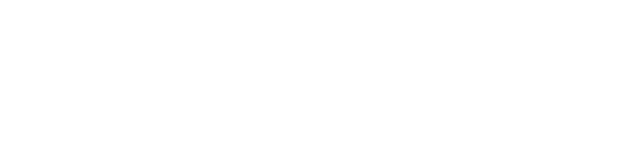
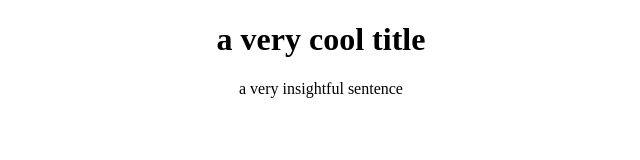
Before and after one commit to ZydrunasK/dead-server-test, a website: page index.html in a window 1280 px wide. Shown: the whole page, without its empty margins (319-959 px from the left). Drawn offline with Linux system fonts and the light colour scheme.

Commit message:
added text to html file

```diff
--- a/index.html
+++ b/index.html
@@ -4,8 +4,10 @@
     <meta charset="UTF-8">
     <meta name="viewport" content="width=device-width, initial-scale=1.0">
     <title>Document</title>
+
 </head>
 <body>
-
+    <h1 style="text-align:center;">a very cool title</h1>
+    <p style="text-align: center;">a very insightful sentence</p>
 </body>
 </html>
```
